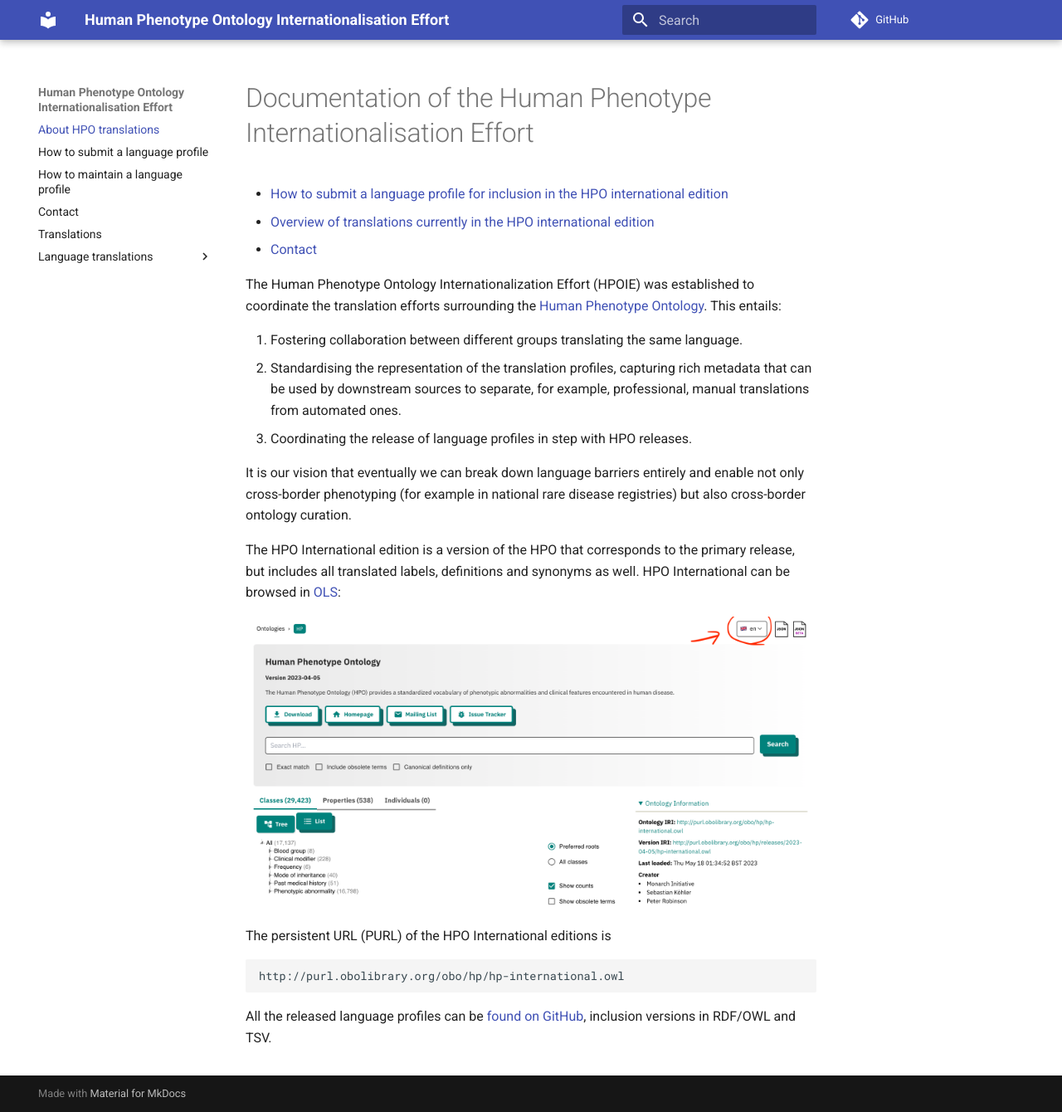
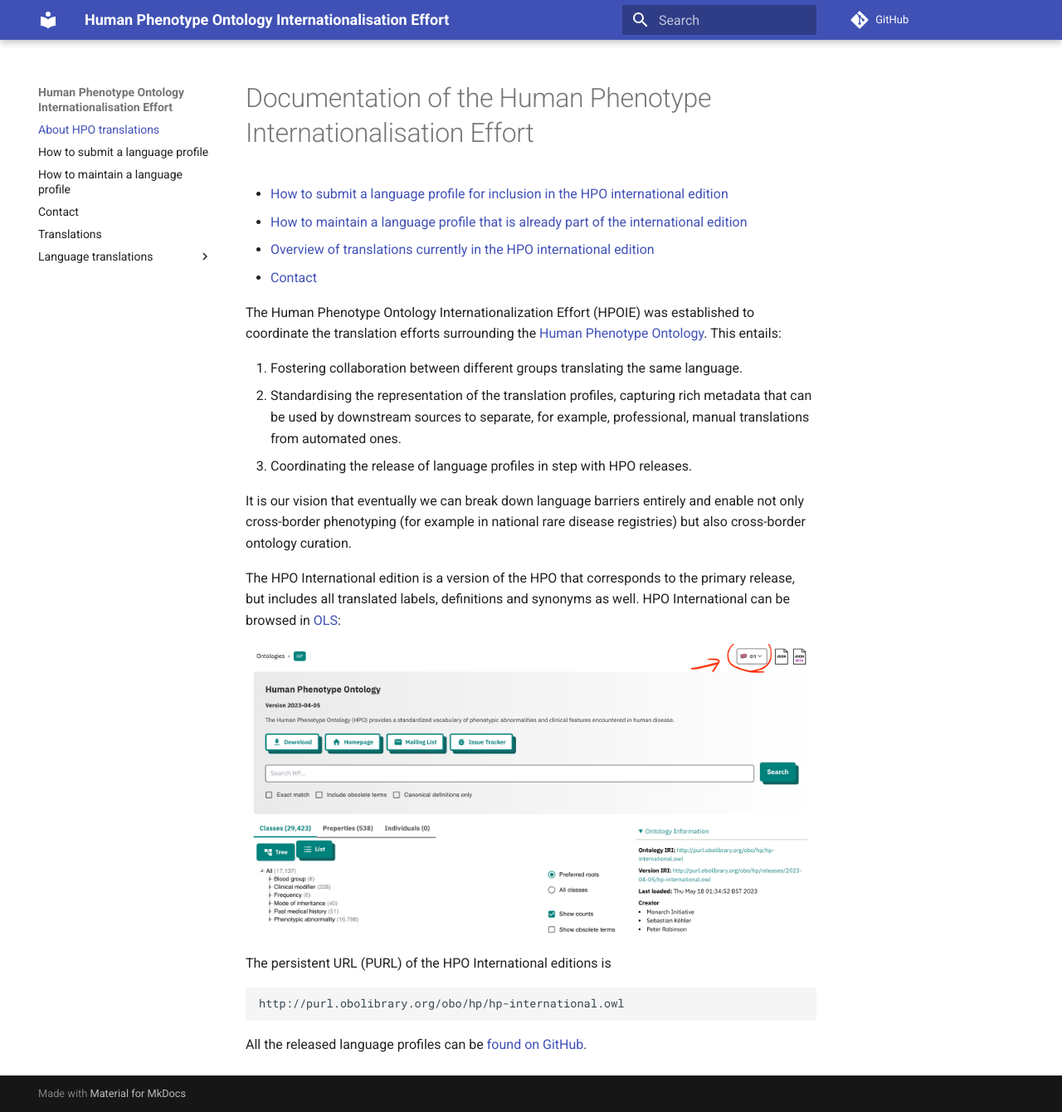
Before and after one commit to obophenotype/hpo-translations, an MkDocs documentation site: the page built from docs/index.md, in a window 1280 px wide and 1340 px high. Shown: the whole window at 83% size. Built offline with MkDocs 1.6.1 and Material for MkDocs 9.7.7, drawn with Linux system fonts in a browser that asks for light colours; comment, search, counter and statistics services are not loaded.

Commit message:
misc doc updates

````diff
--- a/docs/index.md
+++ b/docs/index.md
@@ -1,6 +1,7 @@
 # Documentation of the Human Phenotype Internationalisation Effort
 
 - [How to submit a language profile for inclusion in the HPO international edition](submit.md)
+- [How to maintain a language profile that is already part of the international edition](maintain.md)
 - [Overview of translations currently in the HPO international edition](translations.md)
 - [Contact](contact.md)
 
@@ -25,4 +26,4 @@ The persistent URL (PURL) of the HPO International editions is
 http://purl.obolibrary.org/obo/hp/hp-international.owl
 ```
 
-All the released language profiles can be [found on GitHub](https://github.com/obophenotype/human-phenotype-ontology/tree/master/src/ontology/translations), inclusion versions in RDF/OWL and TSV.
+All the released language profiles can be [found on GitHub](https://github.com/obophenotype/human-phenotype-ontology/tree/master/src/translations).
````
Also changed, not shown: docs/submit.md (+1 -1 lines).
